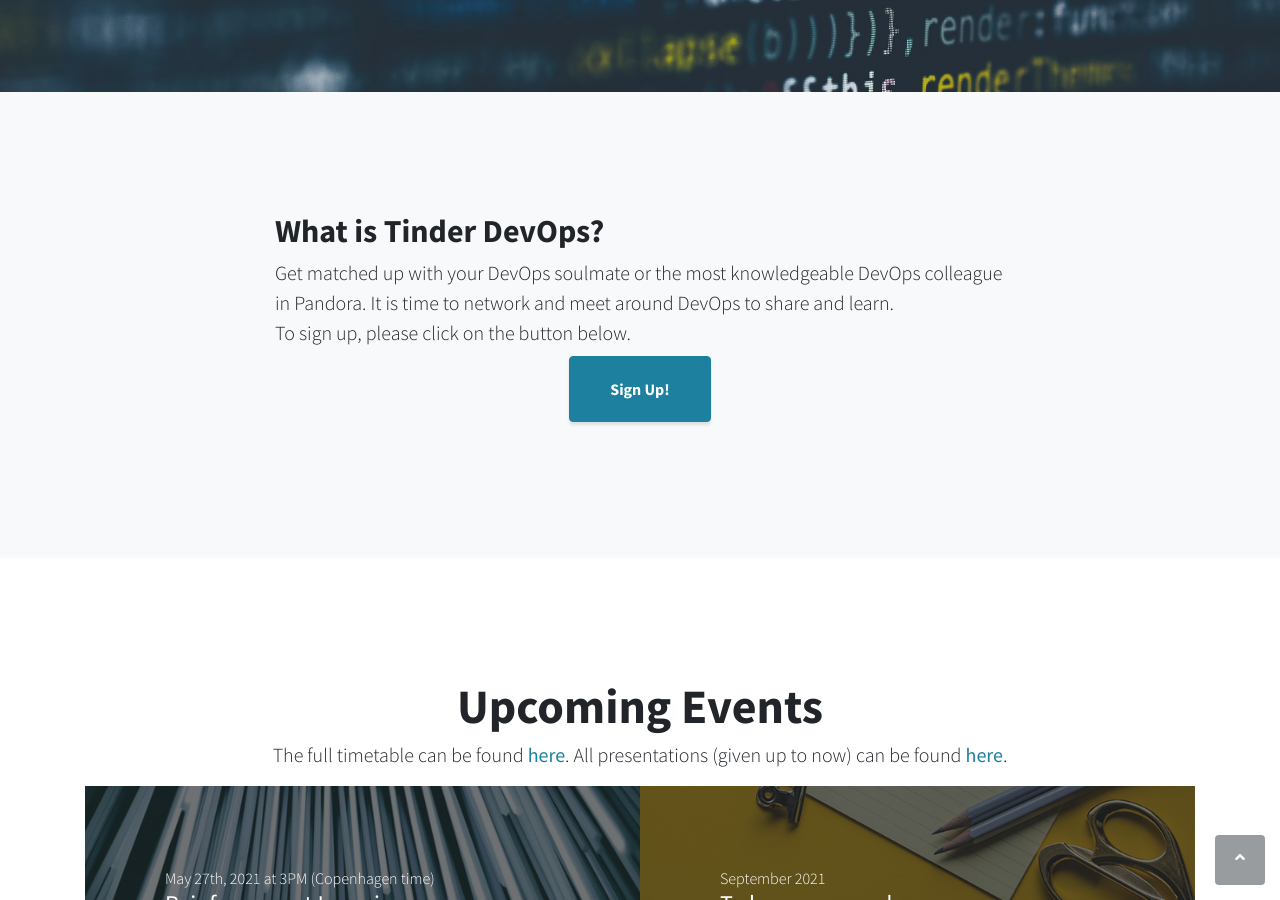
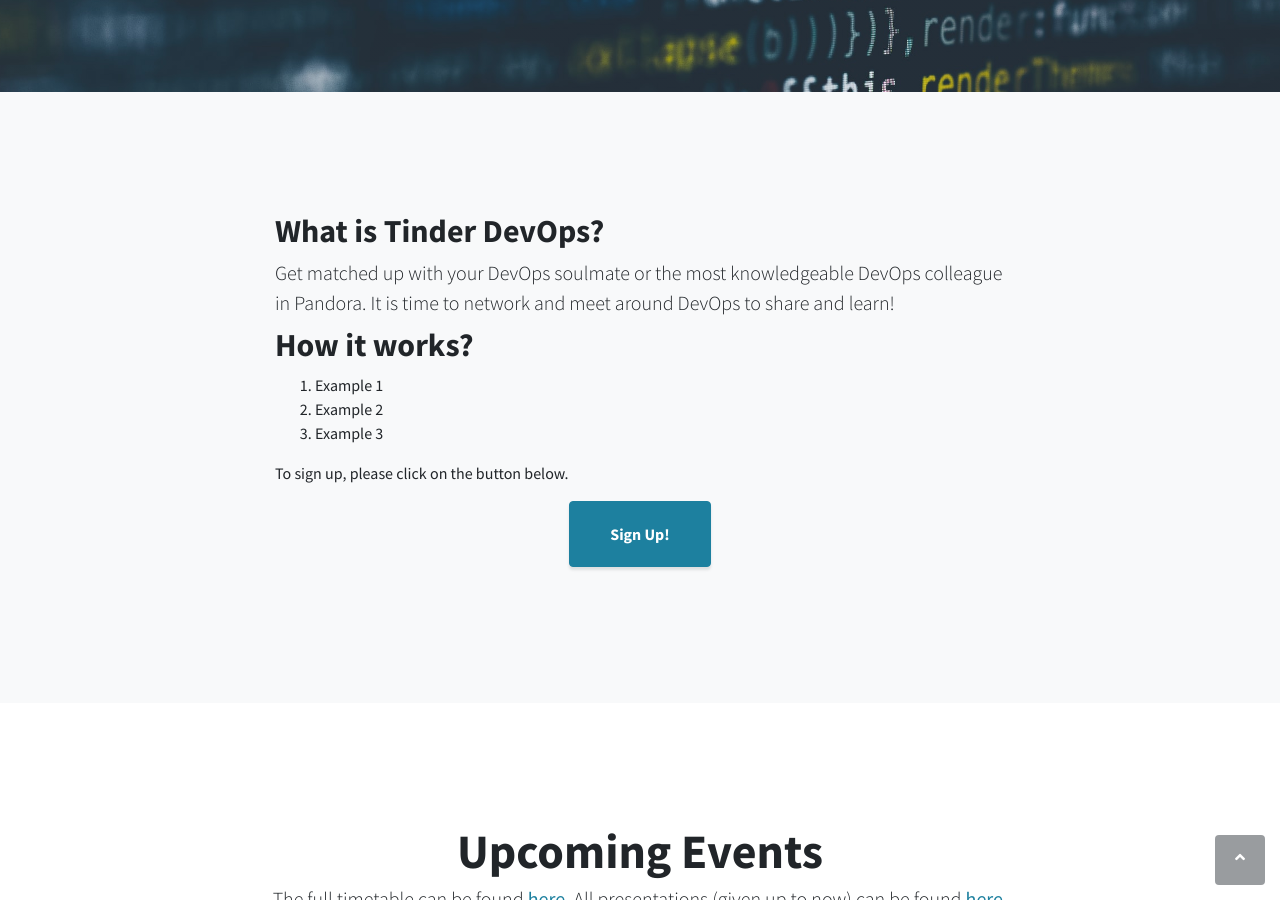
Before and after one commit to milenabaj/tinder_devops, a Jekyll site: the page index.html, which Jekyll copies as it is, in a window 1280 px wide and 900 px high, scrolled down 808 px. Built offline with Jekyll 4.4.1, drawn with Linux system fonts in a browser that asks for light colours.

Commit message:
Update index.html

```diff
--- a/index.html
+++ b/index.html
@@ -49,7 +49,13 @@
                     <h2>What is Tinder DevOps?</h2>
                     <p class="lead mb-2">
                         Get matched up with your DevOps soulmate or the most knowledgeable DevOps colleague in Pandora.
-                        It is time to network and meet around DevOps to share and learn.  <br>
+                        It is time to network and meet around DevOps to share and learn!  <br>
+                        <h2>How it works?</h2>
+                        <ol>
+                        <li>Example 1</li>
+                        <li>Example 2</li>
+                        <li>Example 3</li>
+                        </ol>
                         To sign up, please click on the button below. <br>
                     </p>
             </div>
```
